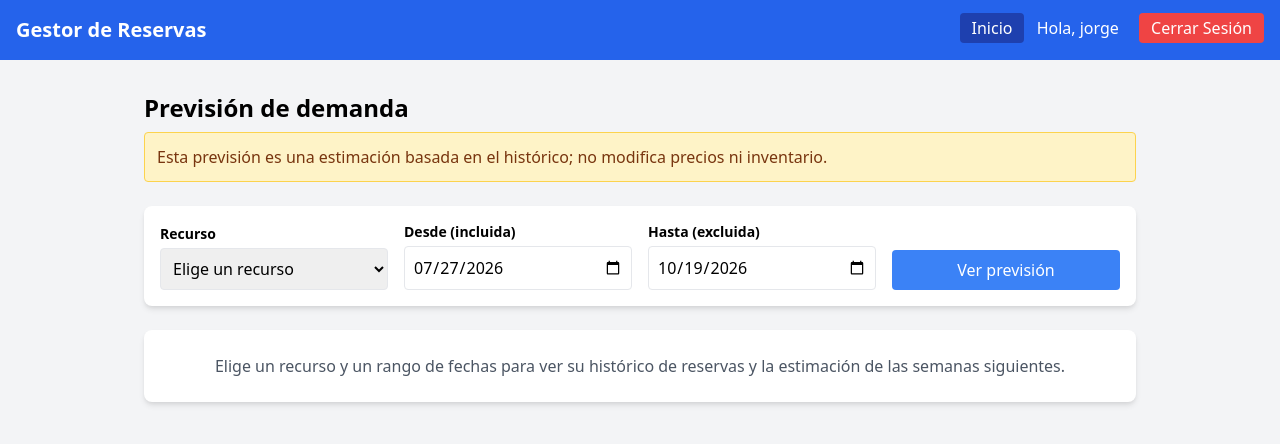
After one commit to RamsesSzobotka/Proyecto1_TopicosII_GestorDeReservas, a Django app: page /prevision/ in a window 1280 px wide. The commit adds this page. Shown: the top 444 px of the page. Run offline with Django 5.2, Linux system fonts and the light colour scheme; a user stored in the database is signed in; data comes from the database, SQL or seed files in the repository.

Commit message:
feat: añadir previsión de la demanda para administradores (#5) (#13)
Vista /prevision/ solo para staff y de solo lectura: agrega reservas por recurso y semana (lunes UTC) y estima las 4 semanas siguientes con media móvil de las últimas 4 semanas completas. Gráfico con Chart.js, estado comprensible sin datos o con historial insuficiente y enlace en home solo para staff. Sin cambios de modelo, migraciones ni dependencias.

```diff
--- a/reservas/templates/reservas/home.html
+++ b/reservas/templates/reservas/home.html
@@ -13,6 +13,9 @@
         <div>
             {% if user.is_authenticated %}
                 <span class="mr-4">Hola, {{ user.username }}</span>
+                {% if user.is_staff %}
+                <a href="{% url 'prevision_demanda' %}" class="bg-blue-800 px-3 py-1 rounded hover:bg-blue-900 mr-2">Previsión de demanda</a>
+                {% endif %}
                 <a href="{% url 'logout' %}" class="bg-red-500 px-3 py-1 rounded hover:bg-red-600">Cerrar Sesión</a>
             {% else %}
                 <a href="{% url 'login' %}" class="bg-green-500 px-3 py-1 rounded hover:bg-green-600">Iniciar Sesión</a>
--- /dev/null
+++ b/reservas/templates/reservas/prevision.html
@@ -0,0 +1,164 @@
+<!DOCTYPE html>
+<html lang="es">
+<head>
+    <meta charset="UTF-8">
+    <meta name="viewport" content="width=device-width, initial-scale=1">
+    <title>Gestor de Reservas - Previsión de demanda</title>
+    <link href="https://cdn.jsdelivr.net/npm/tailwindcss@2.2.19/dist/tailwind.min.css" rel="stylesheet">
+</head>
+<body class="bg-gray-100">
+
+    <nav class="bg-blue-600 text-white p-4 flex justify-between">
+        <h1 class="text-xl font-bold">Gestor de Reservas</h1>
+        <div>
+            <a href="{% url 'home' %}" class="bg-blue-800 px-3 py-1 rounded hover:bg-blue-900 mr-2">Inicio</a>
+            <span class="mr-4">Hola, {{ user.username }}</span>
+            <a href="{% url 'logout' %}" class="bg-red-500 px-3 py-1 rounded hover:bg-red-600">Cerrar Sesión</a>
+        </div>
+    </nav>
+
+    <div class="max-w-5xl mx-auto mt-8 px-4 pb-10">
+        <h2 class="text-2xl font-bold mb-2">Previsión de demanda</h2>
+        <p class="bg-yellow-100 border border-yellow-300 text-yellow-900 rounded p-3 mb-6">
+            Esta previsión es una estimación basada en el histórico; no modifica precios ni inventario.
+        </p>
+
+        <form method="get" action="{% url 'prevision_demanda' %}" class="bg-white rounded-lg shadow-md p-4 mb-6 grid grid-cols-1 md:grid-cols-4 gap-4 items-end">
+            <div>
+                <label for="recurso" class="block text-sm font-semibold mb-1">Recurso</label>
+                <select id="recurso" name="recurso" class="w-full border rounded p-2">
+                    <option value="">Elige un recurso</option>
+                    {% for r in recursos %}
+                    <option value="{{ r.id }}" {% if r.id|stringformat:"s" == recurso_id %}selected{% endif %}>{{ r.name }}</option>
+                    {% endfor %}
+                </select>
+            </div>
+            <div>
+                <label for="desde" class="block text-sm font-semibold mb-1">Desde (incluida)</label>
+                <input id="desde" name="desde" type="date" value="{{ desde }}" class="w-full border rounded p-2">
+            </div>
+            <div>
+                <label for="hasta" class="block text-sm font-semibold mb-1">Hasta (excluida)</label>
+                <input id="hasta" name="hasta" type="date" value="{{ hasta }}" class="w-full border rounded p-2">
+            </div>
+            <div>
+                <button type="submit" class="w-full bg-blue-500 text-white px-4 py-2 rounded hover:bg-blue-600">Ver previsión</button>
+            </div>
+        </form>
+
+        {% if error %}
+        <div role="alert" class="bg-red-100 border border-red-300 text-red-800 rounded p-4 mb-6">{{ error }}</div>
+        {% elif not recurso %}
+        <div class="bg-white rounded-lg shadow-md p-6 text-center text-gray-600">
+            Elige un recurso y un rango de fechas para ver su histórico de reservas y la estimación de las semanas siguientes.
+        </div>
+        {% else %}
+        <div class="bg-white rounded-lg shadow-md p-6">
+            <h3 class="text-lg font-semibold mb-1">{{ recurso.name }}: {{ desde }} a {{ hasta }}</h3>
+            <p class="text-sm text-gray-600 mb-4">
+                Las semanas empiezan el lunes (UTC). Las semanas que no caben completas en el rango se muestran como parciales y no entran en el promedio.
+            </p>
+
+            {% if not resultado.suficiente %}
+            <div class="bg-gray-50 border border-gray-300 rounded p-4 mb-4" data-estado="sin-prevision">
+                <p class="font-semibold">No se puede estimar la demanda.</p>
+                <p>{{ resultado.motivo }}</p>
+            </div>
+            {% else %}
+            <p class="mb-4" data-estado="con-prevision">
+                Estimación: media móvil simple de las últimas {{ ventana }} semanas completas, proyectada a {{ horizonte }} semanas
+                (valor constante para cada semana futura).
+            </p>
+            {% endif %}
+
+            <div style="position: relative; height: 380px;">
+                <canvas id="grafico" role="img" aria-label="Reservas por semana de {{ recurso.name }}, histórico y previsión"></canvas>
+            </div>
+
+            <div class="overflow-x-auto mt-6">
+                <table class="min-w-full text-sm">
+                    <thead>
+                        <tr class="border-b text-left">
+                            <th class="py-2 pr-4">Semana (lunes)</th>
+                            <th class="py-2 pr-4">Reservas</th>
+                            <th class="py-2 pr-4">Horas reservadas</th>
+                            <th class="py-2">Tipo</th>
+                        </tr>
+                    </thead>
+                    <tbody>
+                        {% for s in semanas %}
+                        <tr class="border-b">
+                            <td class="py-1 pr-4">{{ s.inicio|date:"Y-m-d" }}</td>
+                            <td class="py-1 pr-4">{{ s.reservas }}</td>
+                            <td class="py-1 pr-4">{{ s.horas }}</td>
+                            <td class="py-1">{% if s.completa %}Histórico{% else %}Histórico (semana parcial){% endif %}</td>
+                        </tr>
+                        {% endfor %}
+                        {% for p in resultado.prevision %}
+                        <tr class="border-b bg-blue-50">
+                            <td class="py-1 pr-4">{{ p.inicio|date:"Y-m-d" }}</td>
+                            <td class="py-1 pr-4">{{ p.reservas }}</td>
+                            <td class="py-1 pr-4">{{ p.horas }}</td>
+                            <td class="py-1">Estimación</td>
+                        </tr>
+                        {% endfor %}
+                    </tbody>
+                </table>
+            </div>
+        </div>
+        {{ datos|json_script:"datos-prevision" }}
+        <script src="https://cdn.jsdelivr.net/npm/chart.js@4.4.1/dist/chart.umd.min.js"></script>
+        <script>
+            (function () {
+                if (typeof Chart === 'undefined') { return; }
+                var datos = JSON.parse(document.getElementById('datos-prevision').textContent);
+                var hist = datos.historico, prev = datos.prevision;
+                var etiquetas = hist.map(function (s) { return s.inicio + (s.completa ? '' : ' (parcial)'); })
+                    .concat(prev.map(function (s) { return s.inicio; }));
+                var relleno = function (n) { return new Array(n).fill(null); };
+                var datasets = [
+                    {
+                        type: 'bar', label: 'Reservas por semana (histórico)',
+                        data: hist.map(function (s) { return s.reservas; }).concat(relleno(prev.length)),
+                        backgroundColor: 'rgba(59, 130, 246, 0.6)', yAxisID: 'y'
+                    },
+                    {
+                        type: 'line', label: 'Horas reservadas (histórico)',
+                        data: hist.map(function (s) { return s.horas; }).concat(relleno(prev.length)),
+                        borderColor: '#059669', backgroundColor: '#059669', yAxisID: 'y1', tension: 0
+                    }
+                ];
+                if (datos.suficiente) {
+                    datasets.push({
+                        type: 'line', label: 'Reservas por semana (previsión)',
+                        data: relleno(hist.length).concat(prev.map(function (s) { return s.reservas; })),
+                        borderColor: '#dc2626', backgroundColor: '#dc2626', borderDash: [8, 4], yAxisID: 'y', tension: 0
+                    });
+                    datasets.push({
+                        type: 'line', label: 'Horas reservadas (previsión)',
+                        data: relleno(hist.length).concat(prev.map(function (s) { return s.horas; })),
+                        borderColor: '#d97706', backgroundColor: '#d97706', borderDash: [3, 3], yAxisID: 'y1', tension: 0
+                    });
+                }
+                new Chart(document.getElementById('grafico'), {
+                    data: { labels: etiquetas, datasets: datasets },
+                    options: {
+                        responsive: true, maintainAspectRatio: false,
+                        plugins: {
+                            title: { display: true, text: datos.recurso + ': ' + datos.desde + ' a ' + datos.hasta },
+                            legend: { position: 'bottom' }
+                        },
+                        scales: {
+                            x: { title: { display: true, text: 'Semana (inicio en lunes)' } },
+                            y: { beginAtZero: true, position: 'left', title: { display: true, text: 'reservas por semana' } },
+                            y1: { beginAtZero: true, position: 'right', grid: { drawOnChartArea: false }, title: { display: true, text: 'horas' } }
+                        }
+                    }
+                });
+            })();
+        </script>
+        {% endif %}
+    </div>
+
+</body>
+</html>
--- a/reservas/urls.py
+++ b/reservas/urls.py
@@ -10,6 +10,7 @@ urlpatterns = [
     path('api/bloqueos/<int:resource_id>/', views.api_bloqueos, name='api_bloqueos'),  # Bloqueos del admin para el calendario
     path('login/', views.login_view, name='login'),
     path('logout/', views.logout_view, name='logout'),
+    path('prevision/', views.prevision_demanda, name='prevision_demanda'),
 
 
 
--- a/reservas/views.py
+++ b/reservas/views.py
@@ -1,5 +1,5 @@
 import json
-from datetime import timedelta, time
+from datetime import datetime, timedelta, time
 from django.db import IntegrityError, transaction
 from django.core.exceptions import ValidationError
 from django.shortcuts import render, get_object_or_404, redirect
@@ -10,6 +10,9 @@ from django.utils.dateformat import format as date_format
 from django.utils.dateparse import parse_datetime
 from django.contrib.auth import authenticate, login, logout
 from django.contrib import messages
+from django.contrib.admin.views.decorators import staff_member_required
+from django.views.decorators.http import require_GET
+from . import forecast
 from .models import Resource, Booking, Availability
 
 
@@ -264,3 +267,84 @@ def home(request):
     """
     resources = Resource.objects.all()  # Obtenemos todas las pistas
     return render(request, 'reservas/home.html', {'resources': resources})
+
+
+def _parsear_fecha(texto):
+    """Convierte 'YYYY-MM-DD' en date; devuelve None si el formato no es válido."""
+    try:
+        return datetime.strptime(texto, '%Y-%m-%d').date()
+    except ValueError:
+        return None
+
+
+@staff_member_required
+@require_GET
+def prevision_demanda(request):
+    """
+    Previsión de la demanda de un recurso (solo administradores, solo lectura).
+
+    Parámetros GET: recurso (id), desde y hasta (YYYY-MM-DD, rango [desde, hasta)).
+    Muestra el histórico de reservas por semana y una estimación (media móvil)
+    de las semanas siguientes. No escribe en la base de datos ni modifica
+    precios o inventario. Errores de entrada: página con mensaje y status 400.
+    """
+    recursos = Resource.objects.order_by('name')
+    contexto = {
+        'recursos': recursos,
+        'recurso': None,
+        'error': None,
+        'datos': None,
+        'resultado': None,
+        'ventana': forecast.VENTANA_SEMANAS,
+        'horizonte': forecast.HORIZONTE_SEMANAS,
+    }
+    por_defecto_desde, por_defecto_hasta = forecast.rango_por_defecto(timezone.now().date())
+    desde_txt = request.GET.get('desde', '').strip()
+    hasta_txt = request.GET.get('hasta', '').strip()
+    contexto['desde'] = desde_txt or por_defecto_desde.isoformat()
+    contexto['hasta'] = hasta_txt or por_defecto_hasta.isoformat()
+    recurso_txt = request.GET.get('recurso', '').strip()
+    contexto['recurso_id'] = recurso_txt
+
+    def con_error(mensaje):
+        contexto['error'] = mensaje
+        return render(request, 'reservas/prevision.html', contexto, status=400)
+
+    if not recurso_txt:
+        return render(request, 'reservas/prevision.html', contexto)
+
+    # isdecimal y no isdigit: isdigit acepta '²', que int() no puede convertir.
+    if not recurso_txt.isdecimal() or not Resource.objects.filter(pk=int(recurso_txt)).exists():
+        return con_error('El recurso indicado no existe.')
+    recurso = Resource.objects.get(pk=int(recurso_txt))
+    contexto['recurso'] = recurso
+
+    desde = _parsear_fecha(contexto['desde'])
+    hasta = _parsear_fecha(contexto['hasta'])
+    if desde is None or hasta is None:
+        return con_error('Las fechas deben tener el formato AAAA-MM-DD y ser válidas.')
+    if desde >= hasta:
+        return con_error('La fecha "desde" debe ser anterior a la fecha "hasta".')
+    if (hasta - desde) > timedelta(weeks=forecast.MAXIMO_SEMANAS_RANGO):
+        return con_error(f'El rango no puede superar {forecast.MAXIMO_SEMANAS_RANGO} semanas.')
+
+    semanas = forecast.agregar_semanas(recurso, desde, hasta)
+    resultado = forecast.pronosticar(semanas)
+    contexto['resultado'] = resultado
+    contexto['semanas'] = semanas
+    contexto['datos'] = {
+        'recurso': recurso.name,
+        'desde': desde.isoformat(),
+        'hasta': hasta.isoformat(),
+        'suficiente': resultado['suficiente'],
+        'historico': [
+            {'inicio': s['inicio'].isoformat(), 'reservas': s['reservas'],
+             'horas': s['horas'], 'completa': s['completa']}
+            for s in semanas
+        ],
+        'prevision': [
+            {'inicio': p['inicio'].isoformat(), 'reservas': p['reservas'], 'horas': p['horas']}
+            for p in resultado['prevision']
+        ],
+    }
+    return render(request, 'reservas/prevision.html', contexto)
```
Also changed, not shown: reservas/forecast.py (added, +143 -0 lines), reservas/tests.py (+218 -1 lines), 1 other file.
